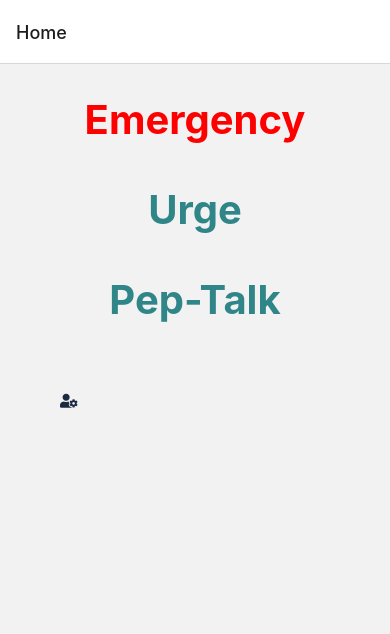
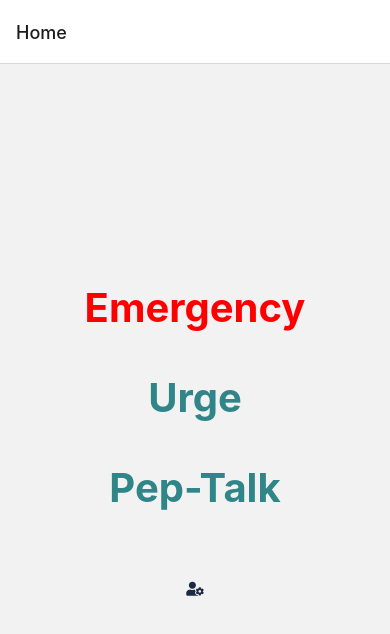
Before and after one commit to toleary519/Tremedy, a React Native app: screen /Home in a window 390 px wide. Shown: the top 634 px of the page. Built offline with nearby package versions, Linux system fonts and the light colour scheme.

Commit message:
add navigation for Pep tree

```diff
--- a/screens/FirstMenu.js
+++ b/screens/FirstMenu.js
@@ -1,9 +1,13 @@
 import React, { useState } from "react";
-import { Text, StyleSheet, TouchableOpacity } from "react-native";
+import { Text, StyleSheet, TouchableOpacity, View } from "react-native";
 import { FontAwesome5 } from '@expo/vector-icons';
 
-const FirstMenu = ({}) => (
-  <>
+const pepHandler = () => {
+
+};
+
+const FirstMenu = ({ navigation }) => (
+  <View style={styles.container}>
     <TouchableOpacity delayPressIn={150}>
       {/* <Text onPress={onPress} style={styles.add}> */}
       <Text style={styles.emergency}>
@@ -16,7 +20,7 @@ const FirstMenu = ({}) => (
         Urge
       </Text>
     </TouchableOpacity>
-  <TouchableOpacity onPress={() => setPep(true)} delayPressIn={150}>
+    <TouchableOpacity onPress={() => navigation.navigate("PepTalk")} delayPressIn={150}>
       {/* <Text onPress={onPress} style={styles.add}> */}
       <Text style={styles.add}>
         Pep-Talk
@@ -25,10 +29,15 @@ const FirstMenu = ({}) => (
     <TouchableOpacity delayPressIn={150}>
       <FontAwesome5 name="user-cog" style={styles.icon}/>
     </TouchableOpacity>
-  </>
+  </View>
 );
 
 const styles = StyleSheet.create({
+  container: {
+    flex: 1,
+    justifyContent: "center",
+    alignItems: "center",
+  },
   add: {
     marginTop: 21,
     textAlign: "center",
```
Lines whose indentation alone changed are shown as unchanged.
